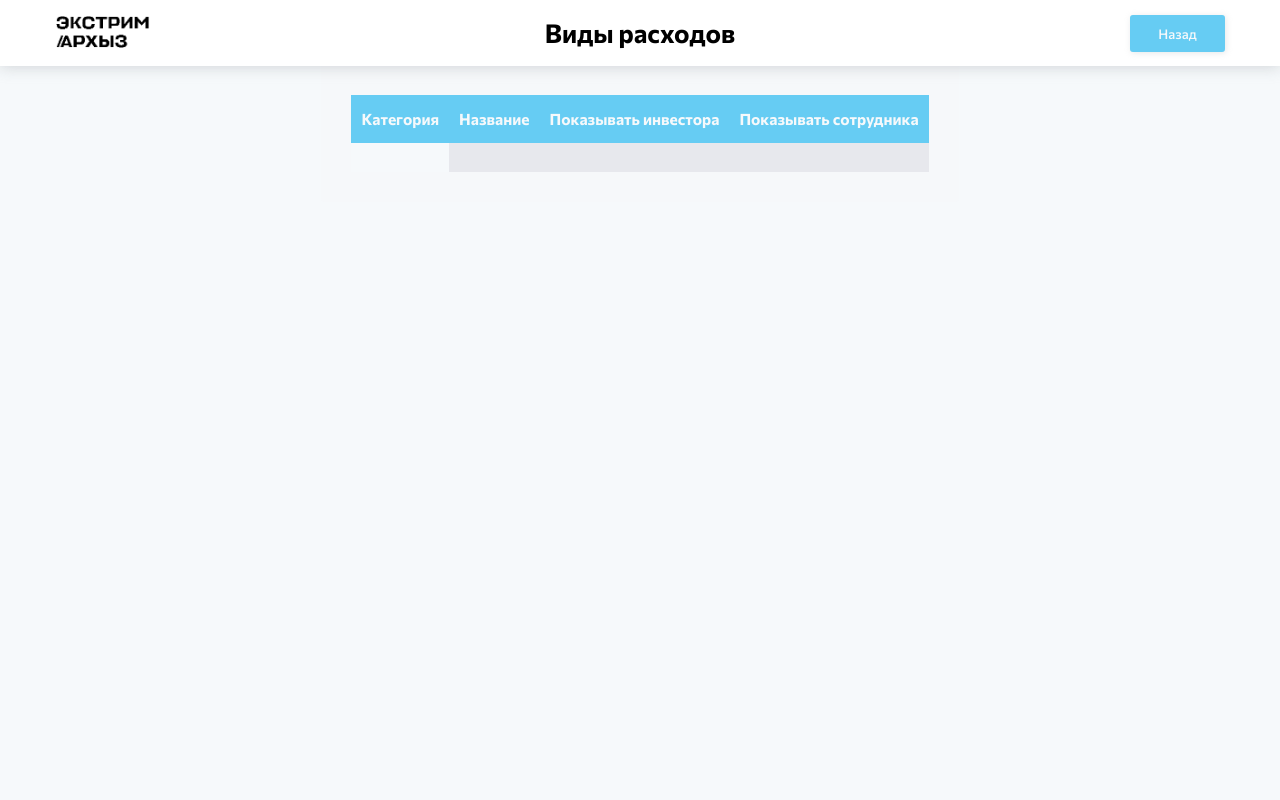
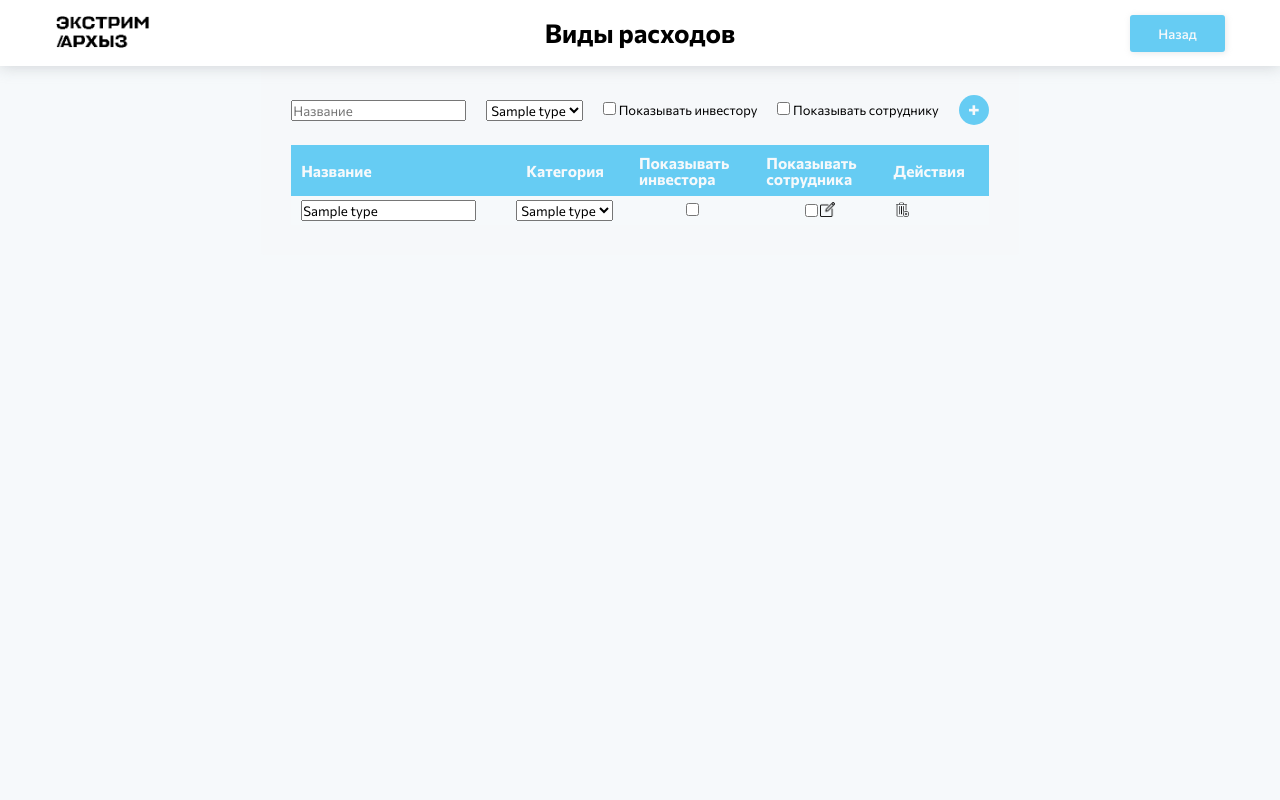
Before and after one commit to DataProRU/Akmat-bot, a FastAPI app: template templates/directory/types_of_expenses.html in a window 1280 px wide. Run offline with FastAPI, Linux system fonts and the light colour scheme; the template is opened without the code that fills it: most values are stand-ins (such as "Sample title", 1, 10 or a date in 2020); lists and menus that the app fills with data are empty; parts of the project's set-up code (start-up, migrations or seed data) failed here and were passed over.

Commit message:
type_expenses

```diff
--- a/templates/directory/types_of_expenses.html
+++ b/templates/directory/types_of_expenses.html
@@ -9,34 +9,84 @@
 
 {% block content %}
 <div class="opasity-btn-container">
+    <form action="/types_of_expenses/add" method="post" style="display: flex; align-items: center; gap: 20px; flex-wrap: wrap;">
+        <input type="text" name="title" placeholder="Название" required>
+
+        <select name="category_exp_id" id="category_exp_id">
+            {% for category in category_expenses %}
+                <option value="{{ category.id }}">{{ category.title }}</option>
+            {% endfor %}
+        </select>
+
+        <div>
+            <input type="checkbox" id="visible_investor" name="visible_investor">
+            <label for="visible_investor">Показывать инвестору</label>
+        </div>
+
+        <div>
+            <input type="checkbox" id="visible_employee" name="visible_employee">
+            <label for="visible_employee">Показывать сотруднику</label>
+        </div>
+
+        <button type="submit" class="add-entry-btn tooltip">✚</button>
+    </form>
+
     <table class="table-data" id="table-data">
-        <thead>
+    <thead>
         <tr class="trow-head">
+            <th class="trow-head-data">Название
+                <div class="resizer"></div>
+            </th>
             <th class="trow-head-data">Категория
                 <div class="resizer"></div>
             </th>
-            <th class="trow-head-data">Название
+
+            <th class="trow-head-data">Показывать <br> инвестора
                 <div class="resizer"></div>
             </th>
 
-            <th class="trow-head-data">Показывать инвестора
+            <th class="trow-head-data">Показывать <br> сотрудника
                 <div class="resizer"></div>
             </th>
-
-            <th class="trow-head-data">Показывать сотрудника
+            <th class="trow-head-data">Действия
                 <div class="resizer"></div>
             </th>
-
         </tr>
-        </thead>
-        <tbody class="table-body" id="table-body">
-
+    </thead>
+    <tbody class="table-body" id="table-body">
+        {% for type in type_expenses %}
         <tr class="trow">
-            <td class="tcol"></td>
+            <form action="/types_of_expenses/edit/{{ type.id }}" method="post" style="display:inline;">
+                <td class="tcol">
+                    <input type="text" name="title" value="{{ type.title }}" required>
+                </td>
+                <td>
+                    <select name="category_exp_id" required>
+                        {% for category in category_expenses %}
+                            <option value="{{ category.id }}" {% if category.id == type.category_exp_id %}selected{% endif %}>
+                                {{ category.title }}
+                            </option>
+                        {% endfor %}
+                    </select>
+                </td>
+                <td style="text-align: center;">  <!-- Центрируем чекбокс -->
+                    <input type="checkbox" name="visible_investor" {% if type.visible_investor %}checked{% endif %}>
+                </td>
+                <td style="text-align: center;">  <!-- Центрируем чекбокс -->
+                    <input type="checkbox" name="visible_employee" {% if type.visible_employee %}checked{% endif %}>
+                    <button type="submit" class="tcol-filter-edit"></button>
+                </td>
+            </form>
+            <td class="tcol">
+                <form action="/types_of_expenses/delete/{{ type.id }}" method="post" style="display:inline;">
+                    <button type="submit" class="tcol-filter-delete"
+                            onclick="return confirm('Вы уверены, что хотите удалить эту запись?')"></button>
+                </form>
+            </td>
         </tr>
-
-        </tbody>
-
-    </table>
+        {% endfor %}
+    </tbody>
+</table>
+</div>
 </div>
 {% endblock %}
```
Also changed, not shown: models.py (+10 -0 lines), routes/directory/types_of_expenses.py (+99 -4 lines).
